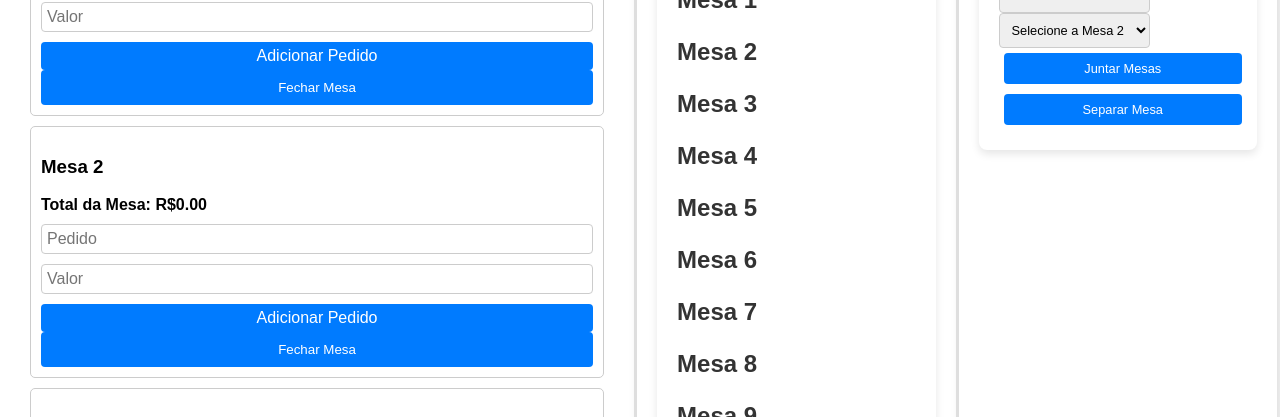
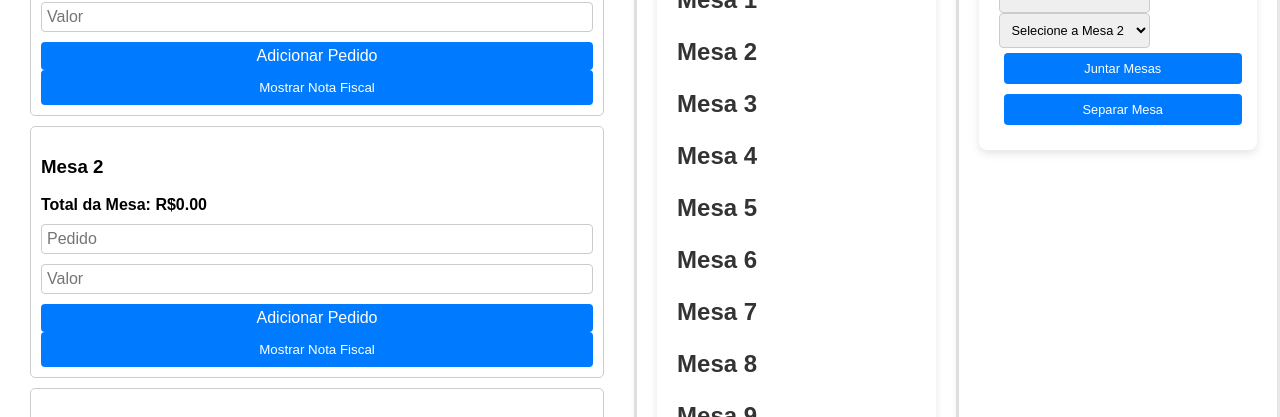
Before and after one commit to MateusProDev/sigpar, a React (Create React App) app in the folder my-app/: page /juntarmesasrelatorio in a window 1280 px wide. Shown: the part 283-700 px from the top of the page. Built offline with nearby package versions, Linux system fonts and the light colour scheme; sample sign-in values are in the browser's storage.

Commit message:
refazendo a logica da nota fiscal

```diff
--- a/my-app/src/components/Mesa.jsx
+++ b/my-app/src/components/Mesa.jsx
@@ -7,6 +7,8 @@ const Mesa = ({ mesa, adicionarPedido, removerPedido, fecharMesa }) => {
   const [valorPedido, setValorPedido] = useState('');
   const [produtosFiltrados, setProdutosFiltrados] = useState([]);
   const [showNotaFiscal, setShowNotaFiscal] = useState(false);
+  const [notaFiscal, setNotaFiscal] = useState([]);
+  const [totalNotaFiscal, setTotalNotaFiscal] = useState(0);
 
   useEffect(() => {
     if (novoPedido.trim()) {
@@ -37,17 +39,28 @@ const Mesa = ({ mesa, adicionarPedido, removerPedido, fecharMesa }) => {
   const handleFecharMesa = () => {
     if (window.confirm('Você tem certeza que deseja fechar a mesa?')) {
       fecharMesa(mesa.id);
-      setShowNotaFiscal(true);
+      setShowNotaFiscal(false);
     }
+  };
+
+  const handleShowNotaFiscal = () => {
+    const pedidosNotaFiscal = [...mesa.pedidos];
+    const total = pedidosNotaFiscal.reduce((acc, pedido) => acc + pedido.valor, 0).toFixed(2);
+    setNotaFiscal(pedidosNotaFiscal);
+    setTotalNotaFiscal(total); // Salvando o total da nota fiscal
+    setShowNotaFiscal(true); // Mostra a nota fiscal
   };
 
   const handlePrintNotaFiscal = () => {
     const printContents = document.getElementById(`nota-fiscal-${mesa.id}`).innerHTML;
     const originalContents = document.body.innerHTML;
+
     document.body.innerHTML = printContents;
     window.print();
     document.body.innerHTML = originalContents;
-    window.location.reload();
+
+    // Após a impressão, fechar a nota fiscal
+    setShowNotaFiscal(false);
   };
 
   const handleProdutoSelecionado = (produto) => {
@@ -103,24 +116,30 @@ const Mesa = ({ mesa, adicionarPedido, removerPedido, fecharMesa }) => {
         />
         <button onClick={handleAddPedido}>Adicionar Pedido</button>
 </div>
-      <button className="fechar-mesa" onClick={handleFecharMesa}>Fechar Mesa</button>
+<button className="fechar-mesa" onClick={handleShowNotaFiscal}>
+  Mostrar Nota Fiscal
+</button>
 
 {showNotaFiscal && (
   <div id={`nota-fiscal-${mesa.id}`} className="nota-fiscal">
     <h2>Nota Fiscal</h2>
     <p>Mesa {mesa.id}</p>
     <ul>
-            {mesa.pedidos.map((pedido, index) => (
+      {notaFiscal.map((pedido, index) => (
         <li key={index}>
           {pedido.nome} - R${pedido.valor.toFixed(2)}
         </li>
       ))}
     </ul>
     <div className="total-mesa">
-            <strong>Total da Mesa:</strong> R${calcularTotalMesa()}
+      <strong>Total da Mesa:</strong> R${totalNotaFiscal}
     </div>
     <p>Data: {getCurrentDateTime()}</p>
     <button onClick={handlePrintNotaFiscal}>Imprimir Nota Fiscal</button>
+    <button className="fechar-mesa" onClick={handleFecharMesa}>
+      Fechar Mesa
+    </button>
+
   </div>
 )}
 </div>
```
Lines whose indentation alone changed are shown as unchanged.
